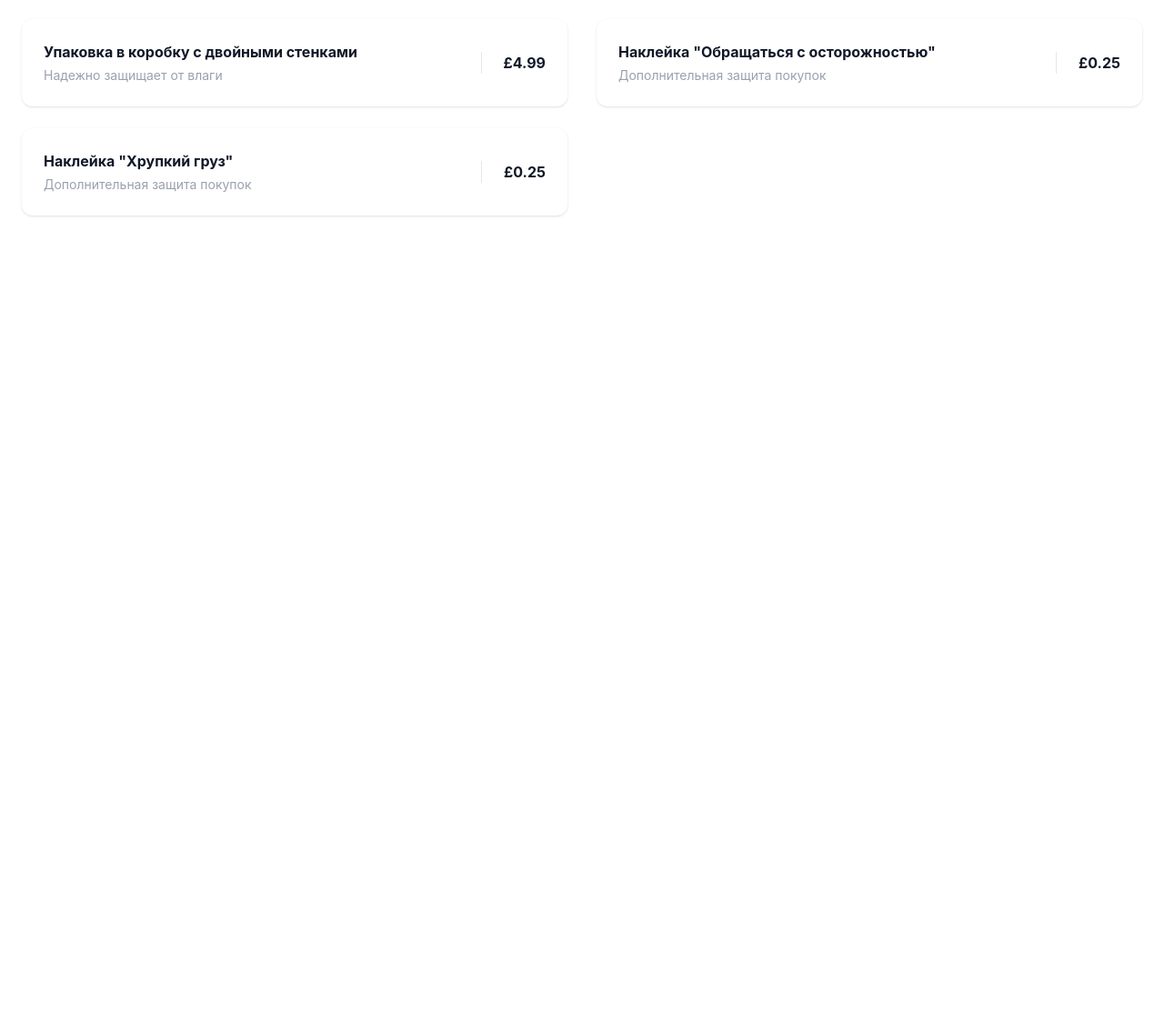
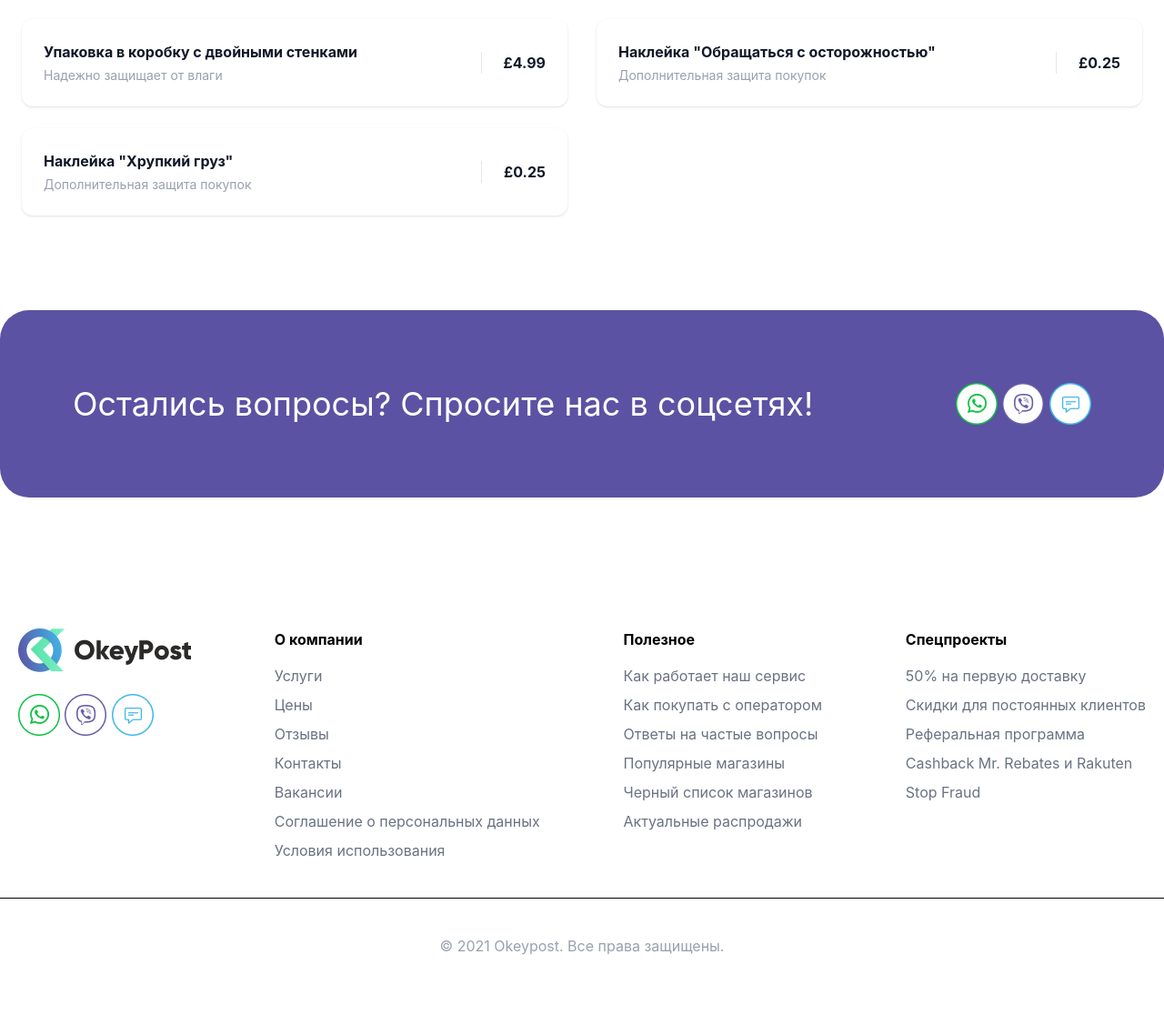
Before and after one commit to shokirovsh01/hw14, a website: page src/page4.html in a window 1280 px wide. Shown: the part 6256-7372 px from the top of the page at 91% size. Before the commit the page ends 6517 px from the top, so only its background shows below. Drawn offline with nearby package versions, Linux system fonts and the light colour scheme; files that its build step writes are made by us from their sources.

Commit message:
section 23

```diff
--- a/src/page4.html
+++ b/src/page4.html
@@ -605,5 +605,72 @@
   </div>
 </div>
 
+<!-- section 23 -->
+
+<section class="bg-[#5B52A3] max-w-325 m-auto justify-between mt-20 rounded-4xl p-20 flex flex-col lg:flex-row gap-10 items-center">
+<h2 class="text-4xl text-white">Остались вопросы? Спросите нас в соцсетях!</h2>
+<img src="./img/Соцсети.png" alt="">
+</section>
+
+
+<footer class="max-w-325 mx-auto py-16 mt-20 ">
+  <div class="flex justify-between flex-col lg:flex-row gap-10 lg:gap-0 px-5">
+
+    <div>
+      <img src="./img/Лого.png" alt="">
+<br>
+      <div class="">
+       <img src="./img/Соцсети.png" alt="">
+      </div>
+    </div>
+
+    <div>
+      <h3 class="font-bold mb-4">О компании</h3>
+
+      <ul class="space-y-2 text-gray-500">
+        <li>Услуги</li>
+        <li>Цены</li>
+        <li>Отзывы</li>
+        <li>Контакты</li>
+        <li>Вакансии</li>
+        <li>Соглашение о персональных данных</li>
+        <li>Условия использования</li>
+      </ul>
+    </div>
+
+    <div>
+      <h3 class="font-bold mb-4">Полезное</h3>
+
+      <ul class="space-y-2 text-gray-500">
+        <li>Как работает наш сервис</li>
+        <li>Как покупать с оператором</li>
+        <li>Ответы на частые вопросы</li>
+        <li>Популярные магазины</li>
+        <li>Черный список магазинов</li>
+        <li>Актуальные распродажи</li>
+      </ul>
+    </div>
+
+    <div>
+      <h3 class="font-bold mb-4">Спецпроекты</h3>
+
+      <ul class="space-y-2 text-gray-500">
+        <li>50% на первую доставку</li>
+        <li>Скидки для постоянных клиентов</li>
+        <li>Реферальная программа</li>
+        <li>Cashback Mr. Rebates и Rakuten</li>
+        <li>Stop Fraud</li>
+      </ul>
+    </div>
+
+  </div>
+
+  <hr class="my-10">
+
+  <p class="text-center text-gray-400">
+    © 2021 Okeypost. Все права защищены.
+  </p>
+</footer>
+
 </body>
 </html>
```
